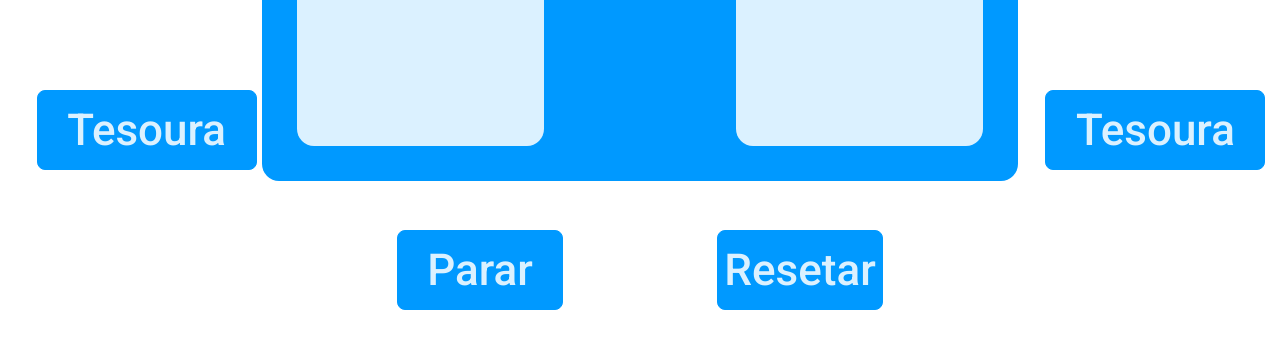
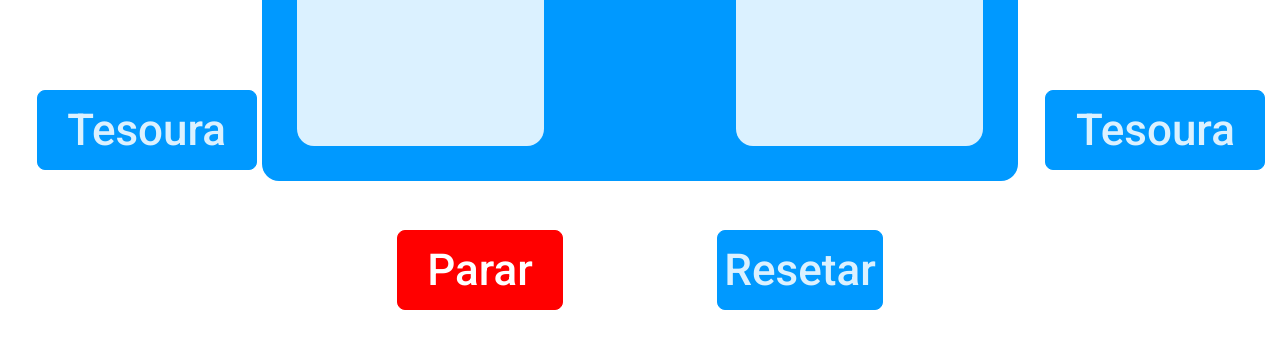
Before and after one commit to NoCorrea/joquempo, a plain HTML site: page index.html in a window 1280 px wide. Both pictures are taken after a click on the button "Iniciar". Shown: the part 748-1096 px from the top of the page. Drawn offline with Linux system fonts and the light colour scheme.

Commit message:
terminando joquempo com botao iniciar

```diff
--- a/index.html
+++ b/index.html
@@ -42,7 +42,7 @@
 
 
     <footer class="config-box">
-        <button type="submit" class="button-move button-start">Iniciar</button>
+        <button type="submit" class="button-move button-start started">Iniciar</button>
         <button type="reset" class="button-move" id="reset-button">Resetar</button>
     </footer>
     <script src="index.js">
--- a/index.js
+++ b/index.js
@@ -194,9 +194,21 @@ function handleScissors2Move() {
 
    }
 
-   function handleStartGame () {
-   $buttonStart.textContent='Parar'
-   GameStart = true
+
+
+   function handleToggletGame () {
+      /*executa quando quer parar o jogo*/
+      if(GameStart == true) {
+         GameStart =  false
+         $buttonStart.textContent='Iniciar'
+         $buttonStart.classList.remove ('started')
+
+      } else {
+         /*executa quando quer começar o jogo*/
+         GameStart = true
+         $buttonStart.classList.add ('started')
+         $buttonStart.textContent='Parar'
+   }
 
    }
 
@@ -207,4 +219,4 @@ function handleScissors2Move() {
    $buttonPaperPlayer2.addEventListener("click", handlePaper2Move);
    $buttonScissorsPlayer2.addEventListener("click", handleScissors2Move);
    $resetButton.addEventListener("click", handleResetMove);
-   $buttonStart.addEventListener("click", handleStartGame);
+   $buttonStart.addEventListener("click", handleToggletGame);
--- a/style.css
+++ b/style.css
@@ -158,6 +158,16 @@ body {
 
 /*@media screen end (max-width: 720px)*/
 
+.started {
+    background-color: red;
+    color: white;
+    border: 1px solid red;
+
+}
+.started:hover {
+    color: red;
+}
+
 @media screen and (max-width: 720px) {
 
 .player-name {
```
